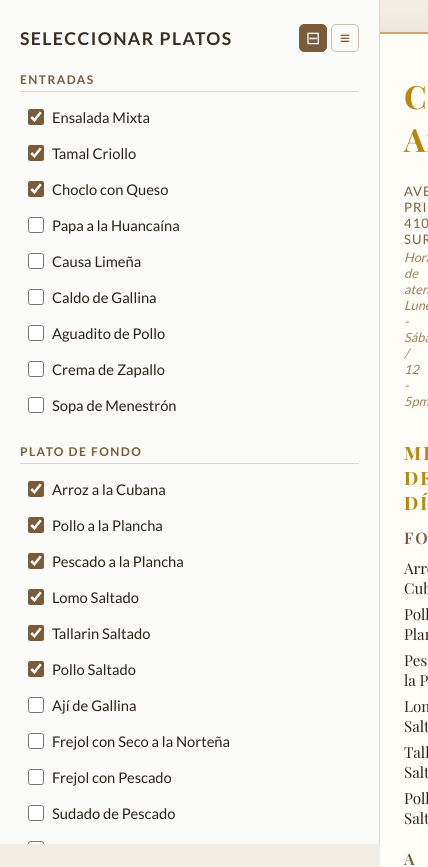
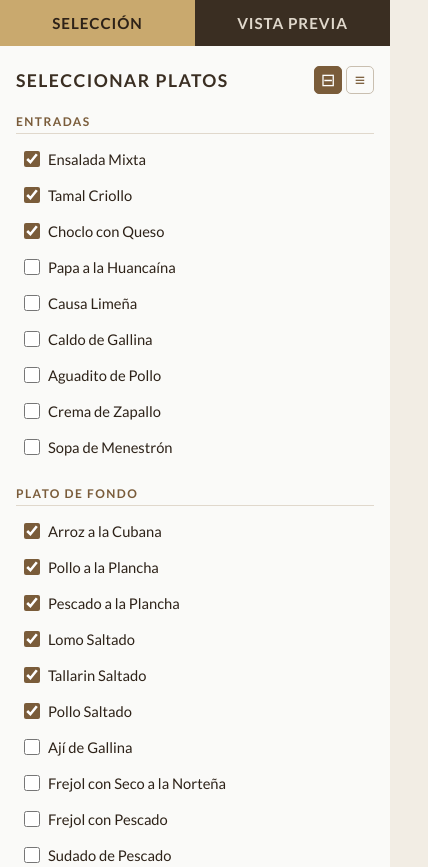
Before and after one commit to cma208/menu-generator, a React (Vite) app: page / in a window 390 px wide. Shown: the top 867 px of the page, 428 px wide, since content can reach past the window. Built offline with nearby package versions, Linux system fonts and the light colour scheme.

Commit message:
RESPONSIVE

```diff
--- a/src/App.css
+++ b/src/App.css
@@ -21,3 +21,42 @@ body {
   display: flex;
   min-height: 100vh;
 }
+
+.mobile-tabs { display: none; }
+
+@media (max-width: 767px), (orientation: landscape) and (max-height: 500px) {
+  .app-layout { flex-direction: column; }
+
+  .mobile-tabs {
+    display: flex;
+    position: sticky;
+    top: 0;
+    z-index: 100;
+  }
+
+  .mobile-tab {
+    flex: 1;
+    padding: 14px 0;
+    font-family: 'Lato', sans-serif;
+    font-size: 0.95rem;
+    font-weight: 700;
+    text-transform: uppercase;
+    letter-spacing: 0.06em;
+    border: none;
+    cursor: pointer;
+    background: #3a2e22;
+    color: #e0d8cc;
+  }
+
+  .mobile-tab--active {
+    background: #c9a96e;
+    color: #2d2218;
+  }
+
+  .app-layout[data-active-tab="preview"] .selection-panel { display: none; }
+  .app-layout[data-active-tab="selection"] .menu-preview-wrapper { display: none; }
+}
+
+@media (orientation: landscape) and (max-height: 500px) {
+  .mobile-tab { padding: 10px 0; }
+}
--- a/src/App.jsx
+++ b/src/App.jsx
@@ -7,6 +7,7 @@ export default function App() {
   const [dishes, setDishes] = useState(initialDishes);
   const [activeIds, setActiveIds] = useState(new Set(initialDishes.filter((d) => d.regular).map((d) => d.id)));
   const [menuLayout, setMenuLayout] = useState('paired');
+  const [activeTab, setActiveTab] = useState('selection');
 
   function handleToggle(id) {
     setActiveIds((prev) => {
@@ -28,7 +29,21 @@ export default function App() {
   const activeDishes = dishes.filter((d) => activeIds.has(d.id));
 
   return (
-    <div className="app-layout">
+    <div className="app-layout" data-active-tab={activeTab}>
+      <div className="mobile-tabs">
+        <button
+          className={`mobile-tab${activeTab === 'selection' ? ' mobile-tab--active' : ''}`}
+          onClick={() => setActiveTab('selection')}
+        >
+          Selección
+        </button>
+        <button
+          className={`mobile-tab${activeTab === 'preview' ? ' mobile-tab--active' : ''}`}
+          onClick={() => setActiveTab('preview')}
+        >
+          Vista Previa
+        </button>
+      </div>
       <SelectionPanel
         dishes={dishes}
         activeIds={activeIds}
--- a/src/styles/menu.css
+++ b/src/styles/menu.css
@@ -202,3 +202,29 @@
   background: #b8860b;
   color: #fff;
 }
+
+@media (max-width: 767px), (orientation: landscape) and (max-height: 500px) {
+  .menu-preview-wrapper {
+    padding: 20px 12px;
+    min-height: auto;
+  }
+
+  .menu-preview-container {
+    padding: 24px 20px;
+  }
+
+  .menu-columns-row {
+    grid-template-columns: 1fr;
+    gap: 12px;
+  }
+
+  .export-buttons {
+    flex-direction: column;
+    width: 100%;
+  }
+
+  .btn-export {
+    width: 100%;
+    text-align: center;
+  }
+}
--- a/src/styles/selection.css
+++ b/src/styles/selection.css
@@ -197,3 +197,20 @@
 .add-dish-btn:hover {
   background: #5e4429;
 }
+
+@media (max-width: 767px), (orientation: landscape) and (max-height: 500px) {
+  .selection-panel {
+    width: 100%;
+    min-width: unset;
+    height: auto;
+    position: static;
+    padding: 20px 16px;
+    border-right: none;
+    overflow-y: visible;
+  }
+
+  .form-field input,
+  .form-field select {
+    font-size: 16px; /* prevents iOS auto-zoom on focus */
+  }
+}
```
